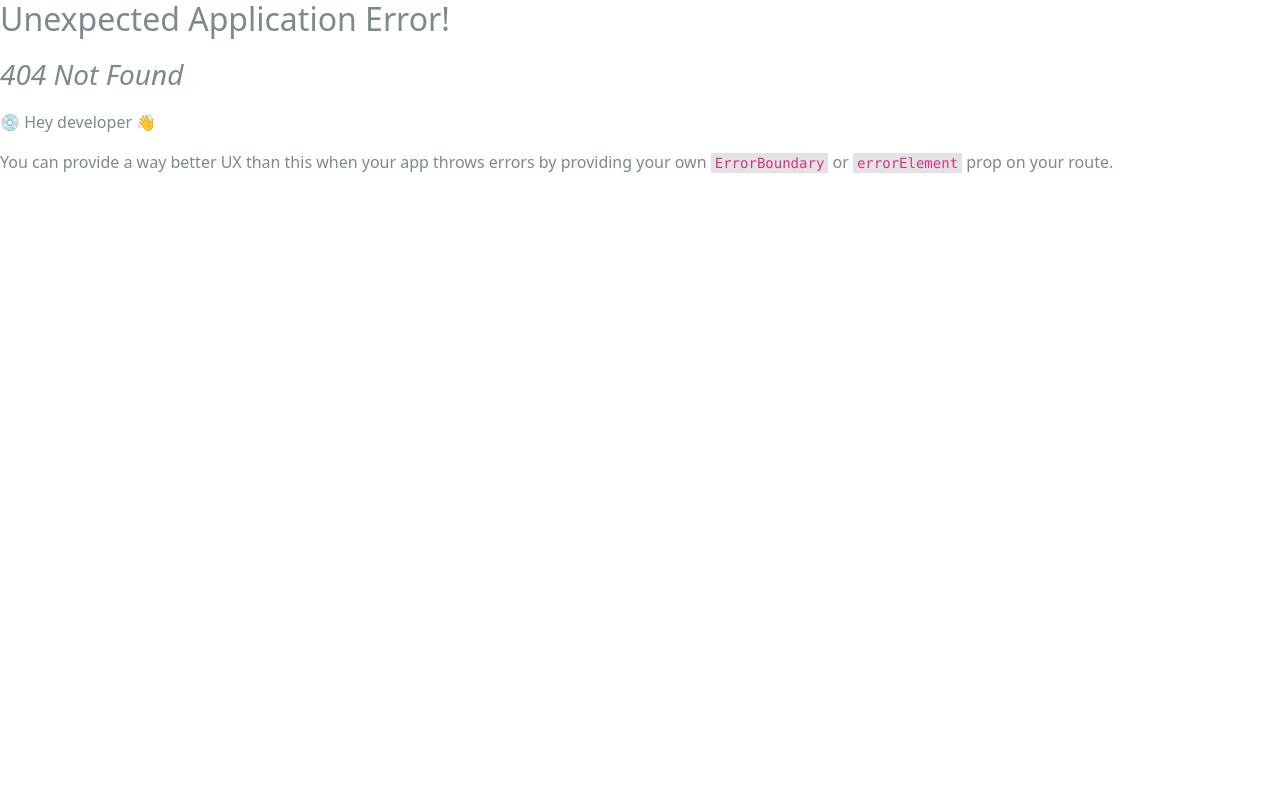
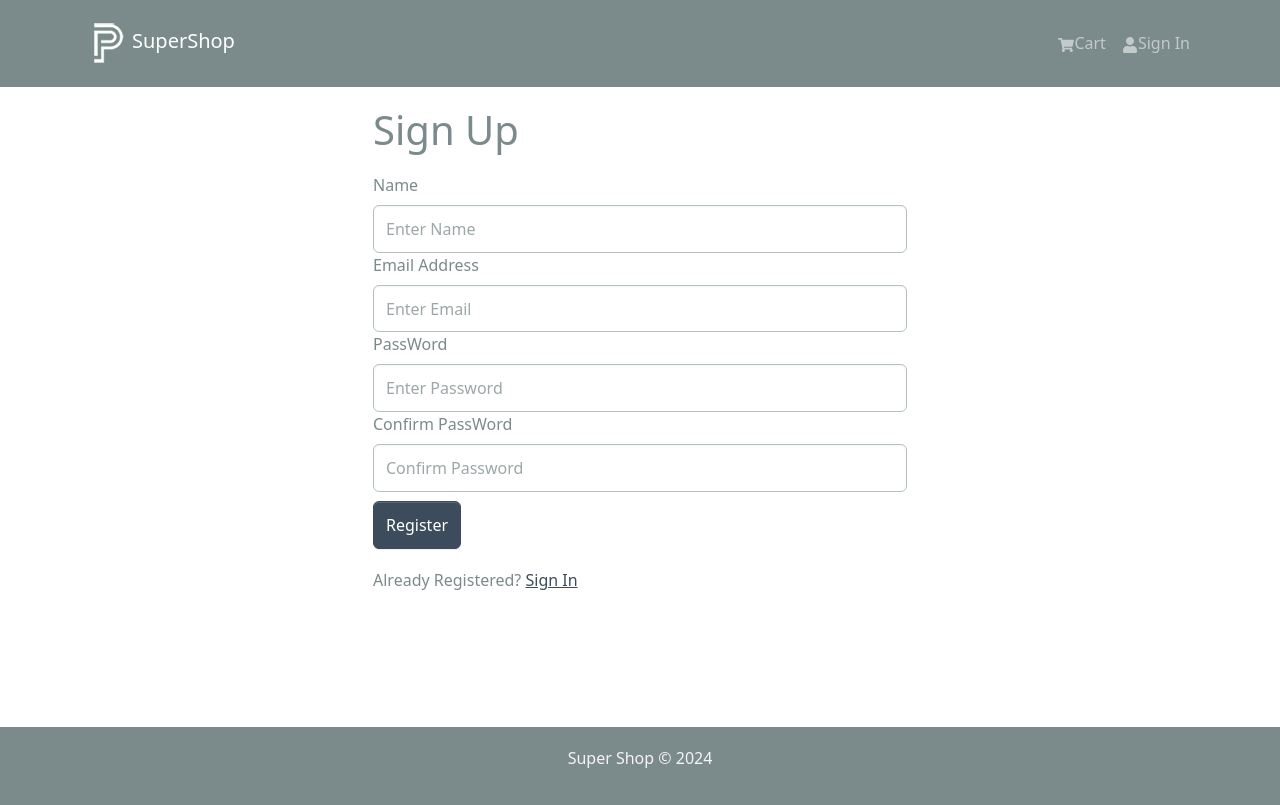
Before and after one commit to ruiensim/supershop, a React (Create React App) app in the folder frontend/: page /register in a window 1280 px wide. Before the commit this address had no page. Built offline with nearby package versions, Linux system fonts and the light colour scheme.

Commit message:
frontend authentication

```diff
--- a/frontend/package.json
+++ b/frontend/package.json
@@ -18,6 +18,7 @@
     "react-router-bootstrap": "^0.26.3",
     "react-router-dom": "^6.26.1",
     "react-scripts": "5.0.1",
+    "react-toastify": "^11.0.5",
     "web-vitals": "^2.1.4"
   },
   "scripts": {
--- a/frontend/src/App.js
+++ b/frontend/src/App.js
@@ -1,6 +1,8 @@
 import React from 'react'
-import { Container } from 'react-bootstrap'
+import { Container} from 'react-bootstrap'
+import { ToastContainer } from 'react-toastify';
 import Header from './components/Header'
+import 'react-toastify/dist/ReactToastify.css';
 import Footer from './components/Footer'
 import { Outlet } from 'react-router-dom'
 
@@ -14,8 +16,8 @@
     </Container>
     </main>
     <Footer/>
+    <ToastContainer/>
     </>
-
   )
 }
 
--- /dev/null
+++ b/frontend/src/components/FormContainer.jsx
@@ -0,0 +1,17 @@
+import React from 'react'
+import { Container, Row , Col } from 'react-bootstrap'
+
+
+const FormContainer = ({children}) => {
+  return (
+   <Container>
+     <Row className="justify-content-md-center">
+        <Col xs={12} md={6}>
+         {children}
+        </Col>
+     </Row>
+   </Container>
+  )
+}
+
+export default FormContainer;
--- a/frontend/src/components/Header.jsx
+++ b/frontend/src/components/Header.jsx
@@ -1,13 +1,33 @@
-import {Badge, Navbar,Nav,Container } from 'react-bootstrap'
+import {Badge, Navbar,Nav,Container, NavDropdown } from 'react-bootstrap'
 import { FaShoppingCart, FaUser } from 'react-icons/fa'
 import { LinkContainer } from 'react-router-bootstrap'
 import logo from '../assets/logo.png'
-
 import React from 'react'
-import { useSelector } from 'react-redux'
+import { useDispatch, useSelector } from 'react-redux'
+import {logOut} from '../slices/authSlice'
+import { useLogoutMutation } from '../slices/userApiSlice'
+import { useNavigate } from 'react-router-dom'
 
 const Header = () => {
+
   const {  cartItems } = useSelector((state)=>state.cart);
+  const { userInfo } = useSelector(state => state.auth);
+
+  const dispatch = useDispatch();
+  const navigate  =  useNavigate();
+
+  const [logoutApiCall] = useLogoutMutation();
+
+  const logoutHandler = async() =>{
+    try{
+        await logoutApiCall().unwrap();
+        dispatch(logOut());
+        navigate('/login');
+    }catch(error){
+        console.log(error);
+    }
+  }
+
   console.log('show',cartItems)
   return (
     <header>
@@ -22,8 +42,8 @@
                 <Navbar.Toggle aria-controls="basic-navbar-nav" />
                 <Navbar.Collapse id = "basic-navbar-nav">
                     <Nav className='ms-auto'>
-                        <LinkContainer to="">
-                        <Nav.Link ><FaShoppingCart/>Cart
+                        <LinkContainer to="/cart">
+                        <Nav.Link href='login' ><FaShoppingCart/>Cart
                         {
                             cartItems.length > 0 &&(
                                 <Badge pill bg='success' style={{marginLeft:'5px'}}>
@@ -33,9 +53,17 @@
                         }
                         </Nav.Link>
                         </LinkContainer>
-                        <LinkContainer to="">
-                        <Nav.Link ><FaUser/>Sign In</Nav.Link>
-                        </LinkContainer>
+                        {userInfo ? <NavDropdown title={userInfo.name} id='username'>
+                            <LinkContainer to='/profile'>
+                                <NavDropdown.Item>Profile</NavDropdown.Item>
+                            </LinkContainer>
+                            <NavDropdown.Item onClick={logoutHandler}>
+                                Logout
+                            </NavDropdown.Item>
+                        </NavDropdown> : <LinkContainer to="/login">
+                        <Nav.Link href='/login' ><FaUser/>Sign In</Nav.Link>
+                        </LinkContainer>}
+
                     </Nav>
                 </Navbar.Collapse>
             </Container>
@@ -43,5 +71,4 @@
     </header>
   )
 }
-
 export default Header
--- a/frontend/src/index.js
+++ b/frontend/src/index.js
@@ -14,6 +14,9 @@
 import { Provider } from 'react-redux';
 import store from './store';
 import CartScreen from './screens/CartScreen';
+import LoginScreen from './screens/LoginScreen';
+import RegisterScreen from './screens/RegisterScreen';
+
 
 const root = ReactDOM.createRoot(document.getElementById('root'));
 const router = createBrowserRouter(
@@ -22,6 +25,9 @@
       <Route index={true} path="/" element={<HomeScreen/>}/>
       <Route path="/product/:id" element={<ProductScreen/>}/>
       <Route path="/cart" element={<CartScreen/>}/>
+      <Route path="/login" element={<LoginScreen/>}/>
+      <Route path="/register" element={<RegisterScreen/>}/>
+
     </Route>
   )
 )
--- /dev/null
+++ b/frontend/src/screens/LoginScreen.jsx
@@ -0,0 +1,86 @@
+import React, { useEffect, useState } from 'react'
+import { Form ,Button, Row, Col } from 'react-bootstrap'
+import { Link, useLocation, useNavigate } from 'react-router-dom'
+import FormContainer from '../components/FormContainer';
+import { useDispatch, useSelector } from 'react-redux';
+import Loader from '../components/Loader';
+import { useLoginMutation } from '../slices/userApiSlice';
+import { setCredentials } from '../slices/authSlice';
+import { toast } from 'react-toastify';
+
+function LoginScreen() {
+
+  const [email, setEmail] = useState('');
+  const [password, setPassword] = useState('');
+
+  const dispatch = useDispatch();
+  const navigate = useNavigate();
+
+  const [login, {isLoading}] = useLoginMutation();
+
+  const { userInfo } = useSelector(state => state.auth)
+
+  const {search} = useLocation();
+  const sp = new URLSearchParams(search);
+  const redirect = sp.get('redirect') || '/';
+
+  useEffect(() => {
+    if(userInfo){
+        navigate(redirect);
+    }
+  },[userInfo,redirect,navigate])
+
+
+
+  const submitHandler = async (e) =>{
+    e.preventDefault()
+    try{
+        const res = await login({email,password}).unwrap();
+        dispatch(setCredentials({...res}));
+        navigate(redirect);
+    }catch(error){
+        toast.error(error?.data?.message || error.error);
+    }
+  }
+
+  return (
+    <FormContainer>
+        <h1>
+            Sign In
+        </h1>
+        <Form onSubmit={submitHandler}>
+            <Form.Group>
+             <Form.Label>Email Address</Form.Label>
+             <Form.Control
+             type='email'
+             placeholder='Enter Email'
+             value={email}
+             onChange={(e) => setEmail(e.target.value)}
+             >
+             </Form.Control>
+            </Form.Group>
+            <Form.Group>
+             <Form.Label>PassWord</Form.Label>
+             <Form.Control
+             type='password'
+             placeholder='Enter Password'
+             value={password}
+             onChange={(e) => setPassword(e.target.value)}
+             >
+             </Form.Control>
+            </Form.Group>
+            <Button type='submit' variant='primary' className='mt-2' disabled={isLoading}>
+                Sign In
+            </Button>
+            {isLoading && <Loader />}
+        </Form>
+        <Row className='py-3'>
+            <Col>
+            New Customer? <Link to = {redirect ? `/register?redirect=${redirect}` : '/register'}>Register </Link>
+            </Col>
+        </Row>
+    </FormContainer>
+  )
+}
+
+export default LoginScreen;
--- /dev/null
+++ b/frontend/src/screens/RegisterScreen.jsx
@@ -0,0 +1,115 @@
+import React, { useEffect, useState } from 'react'
+import { Form ,Button, Row, Col } from 'react-bootstrap'
+import { Link, useLocation, useNavigate } from 'react-router-dom'
+import FormContainer from '../components/FormContainer';
+import { useDispatch, useSelector } from 'react-redux';
+import Loader from '../components/Loader';
+import { useRegisterMutation } from '../slices/userApiSlice';
+import { setCredentials } from '../slices/authSlice';
+import { toast } from 'react-toastify';
+
+function RegisterScreen() {
+
+  const [name, setName] = useState('');
+  const [email, setEmail] = useState('');
+  const [password, setPassword] = useState('');
+  const [confirmpassword, setConfirmPassword] = useState('');
+
+
+  const dispatch = useDispatch();
+  const navigate = useNavigate();
+
+  const [register, {isLoading}] = useRegisterMutation();
+
+  const { userInfo } = useSelector(state => state.auth)
+
+  const {search} = useLocation();
+  const sp = new URLSearchParams(search);
+  const redirect = sp.get('redirect') || '/';
+
+  useEffect(() => {
+    if(userInfo){
+        navigate(redirect);
+    }
+  },[userInfo,redirect,navigate])
+
+
+
+  const submitHandler = async (e) =>{
+    e.preventDefault()
+    if(password !== confirmpassword){
+        toast.error('Password do not match');
+    }else{
+        try{
+            console.log('hi');
+            const res = await register({name,email,password}).unwrap();
+            dispatch(setCredentials({...res}));
+            navigate(redirect);
+        }catch(error){
+            console.log('gg');
+            toast.error(error?.data?.message || error.error);
+        }
+    }
+  }
+
+  return (
+    <FormContainer>
+        <h1>
+            Sign Up
+        </h1>
+        <Form onSubmit={submitHandler}>
+        <Form.Group>
+             <Form.Label>Name</Form.Label>
+             <Form.Control
+             type='text'
+             placeholder='Enter Name'
+             value={name}
+             onChange={(e) => setName(e.target.value)}
+             >
+             </Form.Control>
+            </Form.Group>
+            <Form.Group>
+             <Form.Label>Email Address</Form.Label>
+             <Form.Control
+             type='email'
+             placeholder='Enter Email'
+             value={email}
+             onChange={(e) => setEmail(e.target.value)}
+             >
+             </Form.Control>
+            </Form.Group>
+            <Form.Group>
+             <Form.Label>PassWord</Form.Label>
+             <Form.Control
+             type='password'
+             placeholder='Enter Password'
+             value={password}
+             onChange={(e) => setPassword(e.target.value)}
+             >
+             </Form.Control>
+            </Form.Group>
+            <Form.Group>
+             <Form.Label>Confirm PassWord</Form.Label>
+             <Form.Control
+             type='password'
+             placeholder='Confirm Password'
+             value={confirmpassword}
+             onChange={(e) => setConfirmPassword(e.target.value)}
+             >
+             </Form.Control>
+            </Form.Group>
+            <Button type='submit' variant='primary' className='mt-2' disabled={isLoading}>
+                Register
+            </Button>
+            {isLoading && <Loader />}
+        </Form>
+        <Row className='py-3'>
+            <Col>
+            Already Registered? <Link to = {redirect ? `/login?redirect=${redirect}` : '/login'}>Sign In </Link>
+            </Col>
+        </Row>
+    </FormContainer>
+  )
+}
+
+export default RegisterScreen;
--- /dev/null
+++ b/frontend/src/slices/authSlice.js
@@ -0,0 +1,23 @@
+import { createSlice } from "@reduxjs/toolkit";
+
+const initialState = {
+    userInfo : localStorage.getItem('userInfo')? JSON.parse(localStorage.getItem('userInfo')) : null,
+}
+
+const authSlice = createSlice({
+    name: 'auth',
+    initialState,
+    reducers:{
+        setCredentials: (state,action) => {
+            state.userInfo = action.payload;
+            localStorage.setItem('userInfo',JSON.stringify(action.payload));
+        },
+        logOut: (state,action) =>{
+            state.userInfo = null;
+            localStorage.removeItem('userInfo');
+        }
+    }
+});
+
+export const { setCredentials,logOut } = authSlice.actions;
+export default authSlice.reducer;
--- /dev/null
+++ b/frontend/src/slices/userApiSlice.js
@@ -0,0 +1,29 @@
+import { USERS_URL } from "../constant";
+import { apiSlice } from "./apiSlice";
+
+export const userApiSlice = apiSlice.injectEndpoints({
+    endpoints: (builder) => ({
+        login: builder.mutation({
+            query: (data) => ({
+                url: `${USERS_URL}/auth`,
+                method: 'POST',
+                body: data,
+            }),
+        }),
+        register: builder.mutation({
+            query: (data) => ({
+                url: USERS_URL,
+                method: 'POST',
+                body: data,
+            })
+        }),
+        logout: builder.mutation({
+            query: () => ({
+                url: `${USERS_URL}/logout`,
+                method: 'POST',
+            }),
+        }),
+    }),
+});
+
+export const { useLoginMutation,useLogoutMutation, useRegisterMutation} = userApiSlice;
--- a/frontend/src/store.js
+++ b/frontend/src/store.js
@@ -1,12 +1,14 @@
 import { configureStore } from "@reduxjs/toolkit";
 import {apiSlice} from "./slices/apiSlice"
 import cartSlice from "./slices/cartSlice";
+import authSlice from "./slices/authSlice";
 
 
 const store = configureStore({
     reducer:{
         [apiSlice.reducerPath]:apiSlice.reducer,
-        cart: cartSlice
+        cart: cartSlice,
+        auth: authSlice
     },
     middleware: (getDefaultMiddleware) => getDefaultMiddleware().concat(apiSlice.middleware),
     devTools: true,
```
Also changed, not shown: 1 other file (tests, documents, lock files or other folders).
